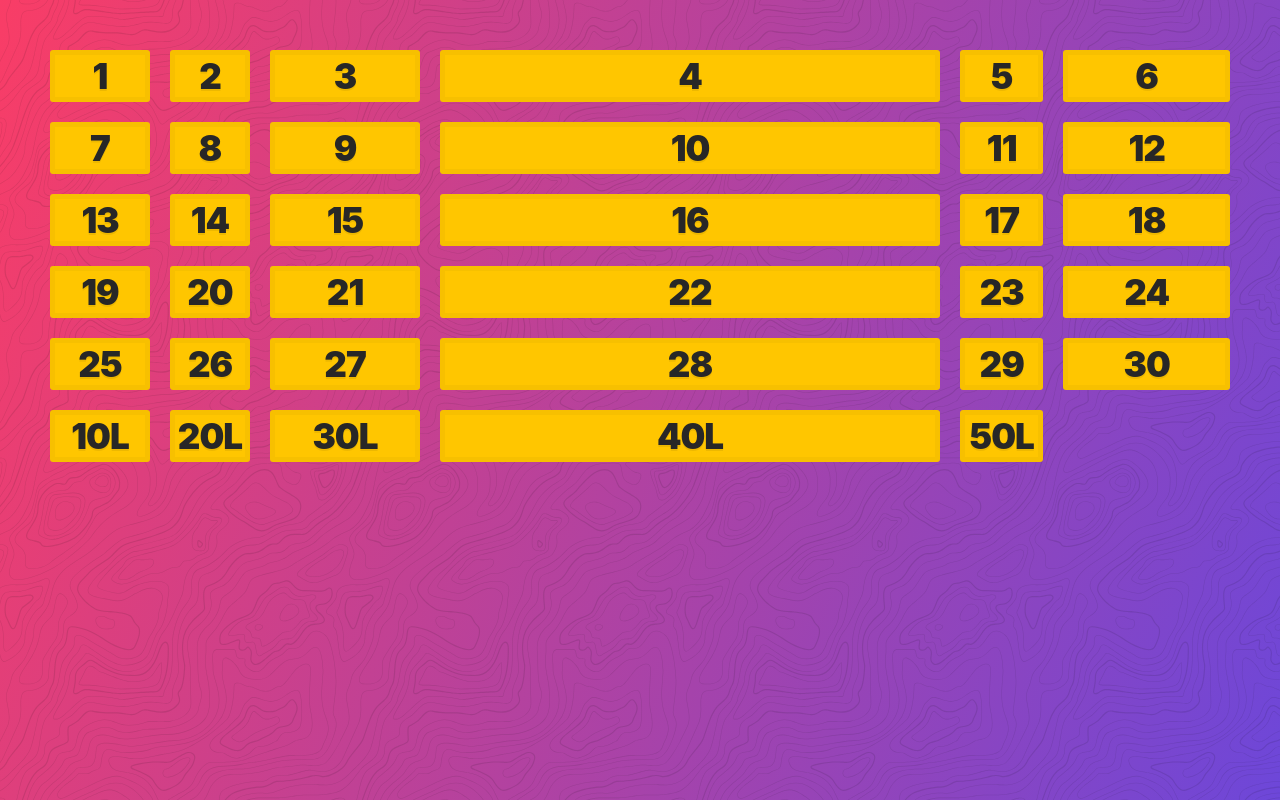
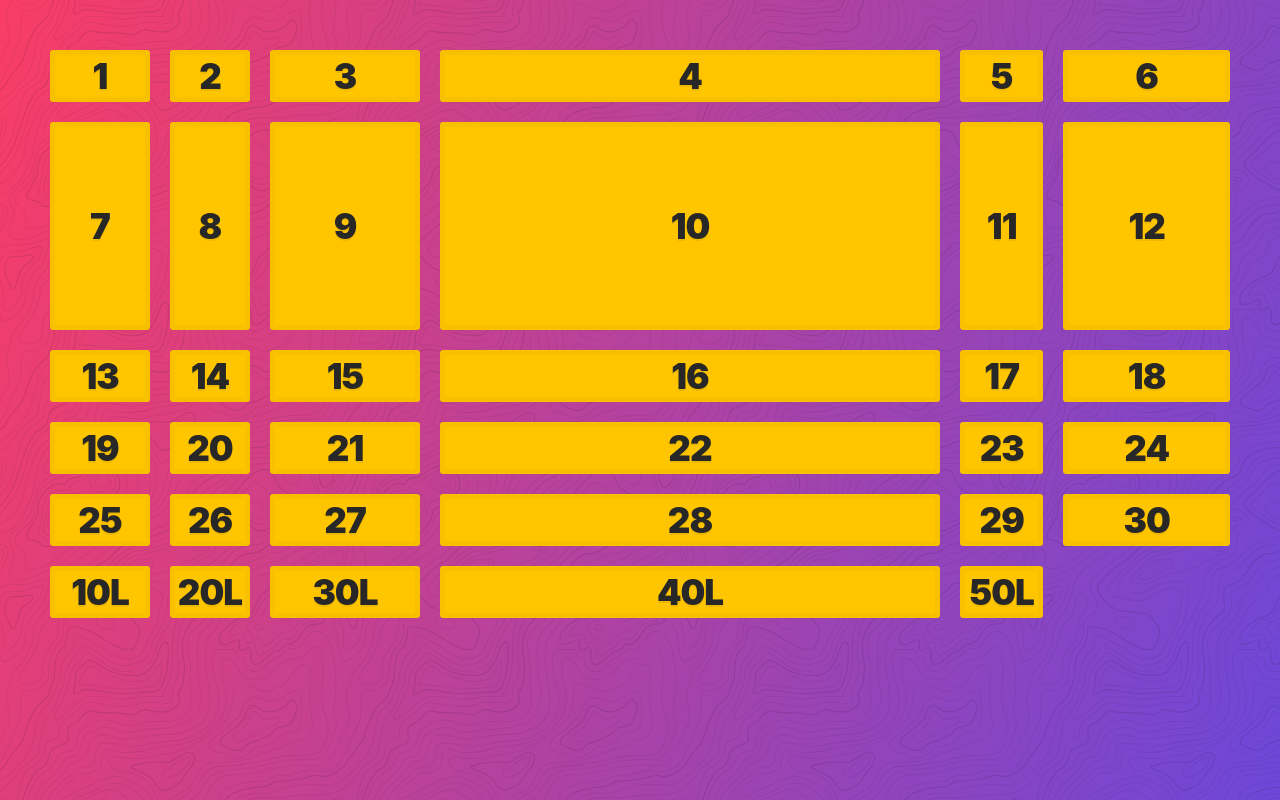
Before and after one commit to mamunsj/CSS-GRID-MASTER, a plain HTML site: page 08 - CSS Grid repeat function/repeat-START.html in a window 1280 px wide. Drawn offline with Linux system fonts and the light colour scheme.

Commit message:
repeated gtr added

```diff
--- a/08 - CSS Grid repeat function/repeat-START.html
+++ b/08 - CSS Grid repeat function/repeat-START.html
@@ -56,6 +56,7 @@
             1,
             1fr 2fr
           );
+        grid-template-rows: repeat(1, 1fr 4fr);
       }
     </style>
   </body>
```
